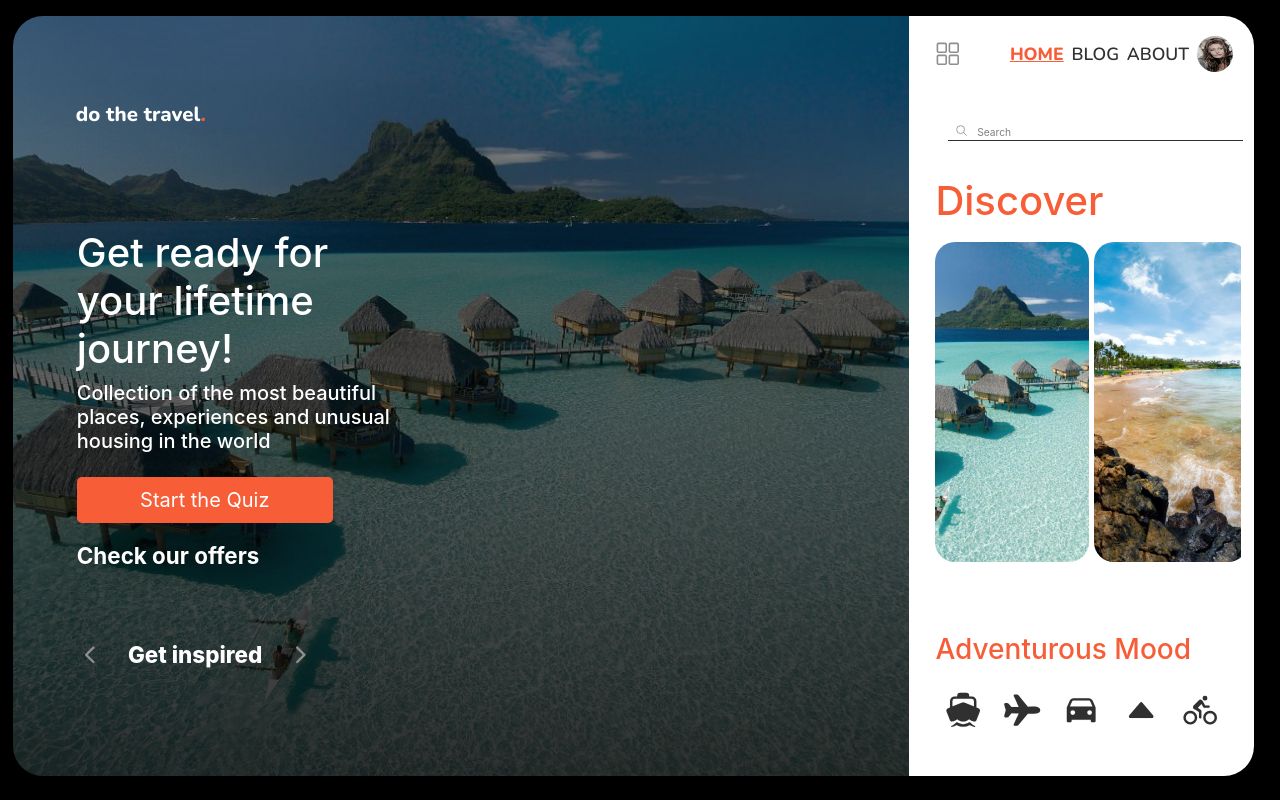
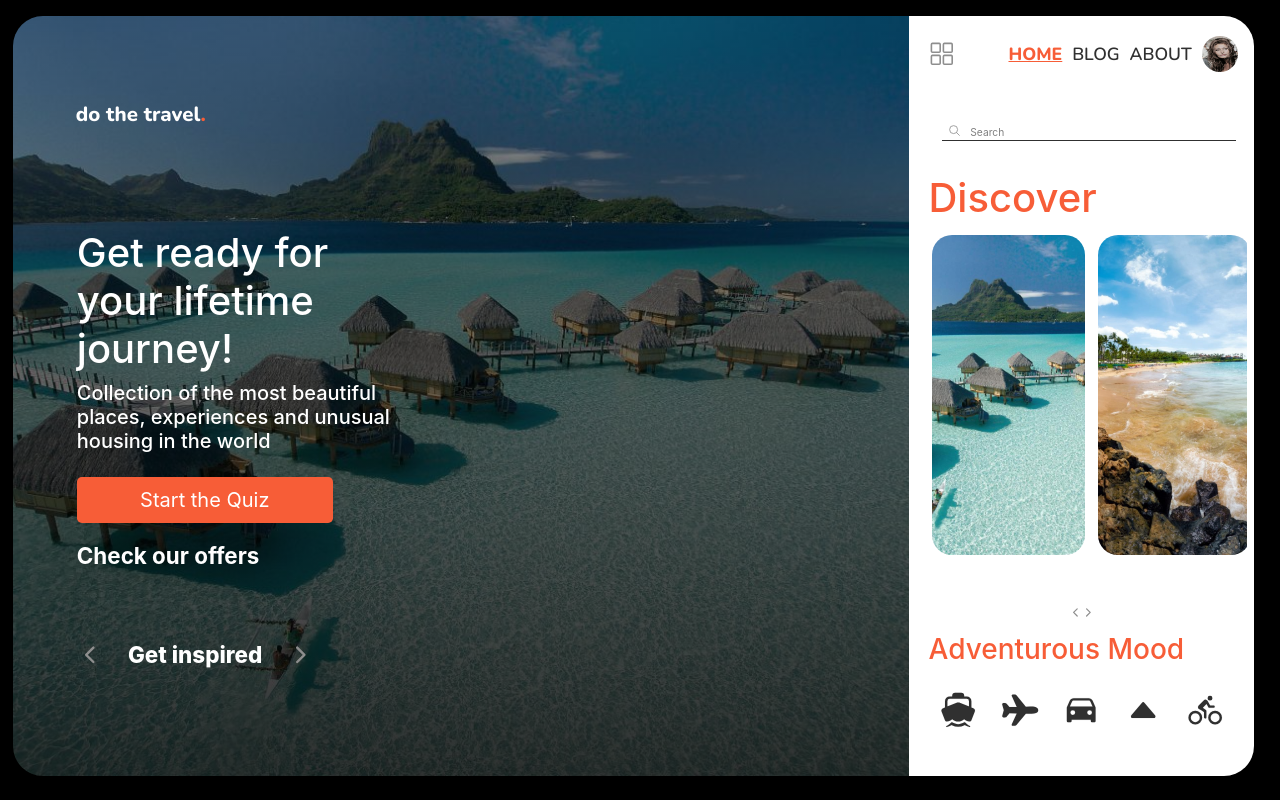
Before and after one commit to bidodev/react-dtravel-client, a React (Create React App) app: page / in a window 1280 px wide. Shown: the top 800 px of the page. Built offline with nearby package versions, Linux system fonts and the light colour scheme.

Commit message:
fixs of discover layout

```diff
--- a/src/components/aside/main/discover.component.jsx
+++ b/src/components/aside/main/discover.component.jsx
@@ -32,8 +32,8 @@ const Main = () => {
         {otherArr.map(({...item}) => (<ExperienceItem {...item}/>))}
       </div>
       <div className="pagination">
-{/*         <ion-icon name="chevron-back-outline" onClick={handlePage}></ion-icon>
-        <ion-icon name="chevron-forward-outline" onClick={handlePage}></ion-icon> */}
+        <ion-icon name="chevron-back-outline" onClick={handlePage}></ion-icon>
+        <ion-icon name="chevron-forward-outline" onClick={handlePage}></ion-icon>
       </div>
     </div>
   );
--- a/src/components/aside/main/experiences/experience.item.component.styles.scss
+++ b/src/components/aside/main/experiences/experience.item.component.styles.scss
@@ -8,7 +8,7 @@
   width: 12vw;
   height: 40vh;
   border: none;
-  margin: 0 1vw;
+  margin: 0 1rem;
 
   img {
     width: 12vw;
--- a/src/scss/layout/_aside.scss
+++ b/src/scss/layout/_aside.scss
@@ -4,7 +4,7 @@
   grid-row: 1;
   grid-column: 2 /3;
   /*  */
-  padding: 0 4%;
+  padding: 0 2%;
   background-color: #fff;
   border-top-right-radius: 30px;
   border-bottom-right-radius: 30px;
@@ -16,6 +16,7 @@
     justify-content: space-between;
     align-items: center;
     width: 100%;
+
     &__menu {
       margin-left: 1vw;
       ion-icon {
@@ -50,8 +51,6 @@
       }
     }
   }
-
-
   .aside-main {
     height: 60%;
     display: flex;
@@ -68,20 +67,23 @@
       width: 100%;
       height: 80%;
       display: flex;
-      overflow-y: hidden;
+      overflow: hidden;
       scroll-behavior: smooth;
-      &:hover {
-        overflow-x: scroll;
-      }
-      &::-webkit-scrollbar {
-        height: 0.2em;
-      }
-      &::-webkit-scrollbar {
-        -webkit-box-shadow: inset 0 0 2px rgba(0, 0, 0, 0.3);
-      }
-      &::-webkit-scrollbar-thumb {
-        background-color: darkgrey;
-        outline: 0.5px solid slategrey;
+    }
+
+    .pagination{
+      width: 100%;
+      display: flex;
+      justify-content: center;
+      align-items: center;
+
+      ion-icon {
+        font-size: 1vw;
+        --ionicon-stroke-width: 20px;
+        &:hover{
+          cursor: pointer;
+          opacity: 0.5;
+        }
       }
     }
   }
```
